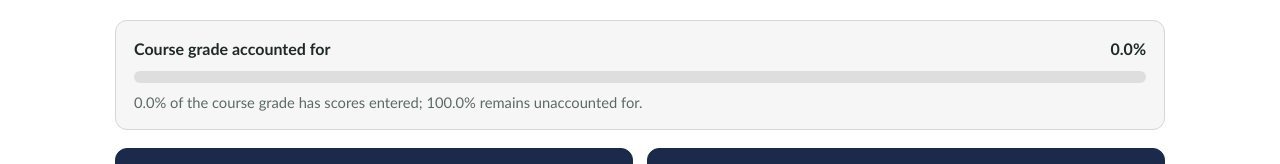
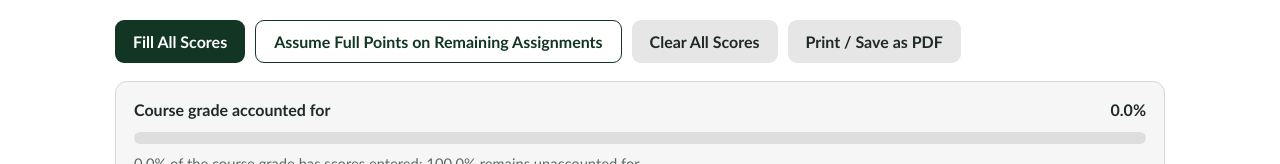
Before and after one commit to garciamailjuan/NRN22-Canvas-Grade-Calculator, a plain HTML site: page index.html in a window 1280 px wide. Shown: the part 187-351 px from the top of the page. Drawn offline with Linux system fonts and the light colour scheme.

Commit message:
index.html

```diff
--- a/index.html
+++ b/index.html
@@ -49,7 +49,7 @@ section .desc{color:var(--muted);font-size:.97rem;margin:8px 0 16px}
 .subtotal{display:flex;justify-content:space-between;gap:12px;padding:12px 2px 0;font-weight:700;border-top:1px solid var(--line);margin-top:14px}
 
 /* Buttons */
-.actions{display:flex;gap:10px;flex-wrap:wrap;margin:20px 0}
+.actions{display:flex;gap:10px;flex-wrap:wrap;margin:0 0 18px}
 .button{border:0;border-radius:9px;padding:11px 18px;font-size:1rem;font-weight:700;cursor:pointer;background:var(--phthalo);color:#fff;transition:background .15s ease}
 .button:hover{background:var(--phthalo2)}
 .button.outline{background:#fff;color:var(--phthalo);border:1px solid var(--phthalo)}
@@ -72,6 +72,12 @@ section .desc{color:var(--muted);font-size:.97rem;margin:8px 0 16px}
 <body>
 <div class="wrap">
 <header class="hero"><h1>NRN-22 Course Grade Calculator</h1><p>Enter your scores to estimate your weighted course grade.</p><div class="weights"><span>Exams 65%</span><span>Final Exam 20%</span><span>ATI 10%</span><span>Seminar Portfolio 5%</span><span class="pass">Passing: 75%</span></div></header>
+<div class="actions">
+ <button class="button" id="fillAll" type="button" title="Enters the maximum points in every field, replacing existing entries">Fill All Scores</button>
+ <button class="button outline" id="fillRemaining" type="button" title="Fills only blank fields and keeps scores already entered">Assume Full Points on Remaining Assignments</button>
+ <button class="button secondary" id="reset" type="button" title="Resets all fields">Clear All Scores</button>
+ <button class="button secondary" id="print" type="button">Print / Save as PDF</button>
+</div>
 <div class="progress-card" aria-live="polite"><div class="progress-head"><span>Course grade accounted for</span><span id="progressPercent">0%</span></div><div class="progress-track" role="progressbar" aria-label="Course grade accounted for" aria-valuemin="0" aria-valuemax="100" aria-valuenow="0" id="progressTrack"><div class="progress-fill" id="progressFill"></div></div><div class="progress-caption" id="progressCaption">Enter scores to track how much of the course grade is represented.</div></div>
 <div class="results" aria-live="polite">
  <div class="result overall" id="overallBox"><div class="label">Projected overall grade (blank = 0)</div><div class="value" id="overall">0.00%</div></div>
@@ -81,12 +87,6 @@ section .desc{color:var(--muted);font-size:.97rem;margin:8px 0 16px}
 <section><h2>Final Exam — 20%</h2><p class="desc">75 points total. Weighted final points = earned points ÷ 75 × 20.</p><div class="grid" id="final"></div><div class="subtotal"><span>Final exam</span><span id="finalTotal">0 / 75 · 0.00 weighted points</span></div></section>
 <section><h2>Seminar Portfolio — 5%</h2><p class="desc">475 total points. Weighted portfolio points = earned points ÷ 475 × 5.</p><div class="grid" id="portfolio"></div><div class="subtotal"><span>Portfolio total</span><span id="portfolioTotal">0 / 475 · 0.00 weighted points</span></div></section>
 <section><h2>ATI Standardized Testing — 10%</h2><p class="desc">40 total ATI points. Weighted ATI points = earned ATI points ÷ 40 × 10.</p><div id="ati"></div><div class="subtotal"><span>ATI total</span><span id="atiTotal">0 / 40 · 0.00 weighted points</span></div></section>
-<div class="actions">
- <button class="button" id="fillAll" type="button" title="Enters the maximum points in every field, replacing existing entries">Fill All Scores</button>
- <button class="button outline" id="fillRemaining" type="button" title="Fills only blank fields and keeps scores already entered">Assume Full Points on Remaining Assignments</button>
- <button class="button secondary" id="reset" type="button" title="Resets all fields">Clear All Scores</button>
- <button class="button secondary" id="print" type="button">Print / Save as PDF</button>
-</div>
 <p class="note"><strong>Fill All Scores</strong> enters the maximum points in every field, replacing existing entries. <strong>Assume Full Points on Remaining Assignments</strong> fills only blank fields and keeps scores already entered. <strong>Clear All Scores</strong> resets all fields.</p>
 <p class="note">This calculator is an estimate for planning purposes. Verify all scores and course grading policies with your instructor. Scores above an assessment's maximum are not counted.</p>
 </div>
```
